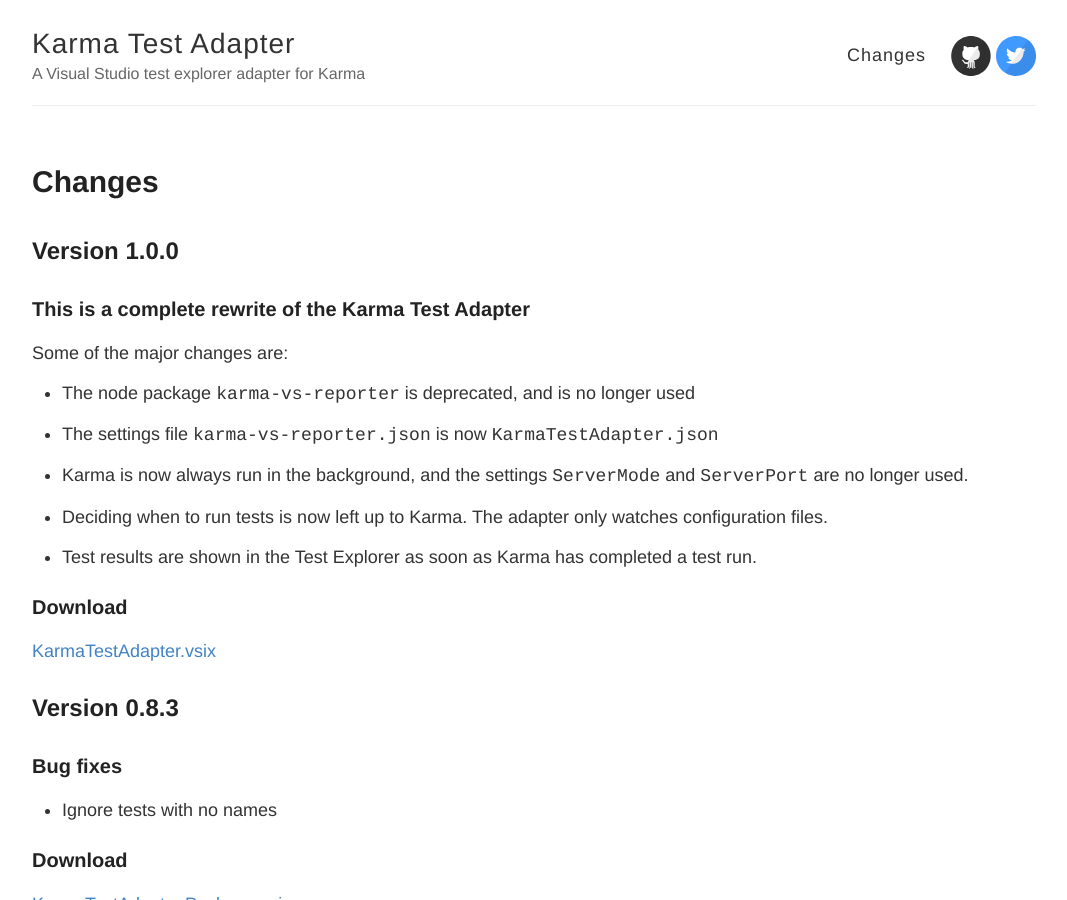
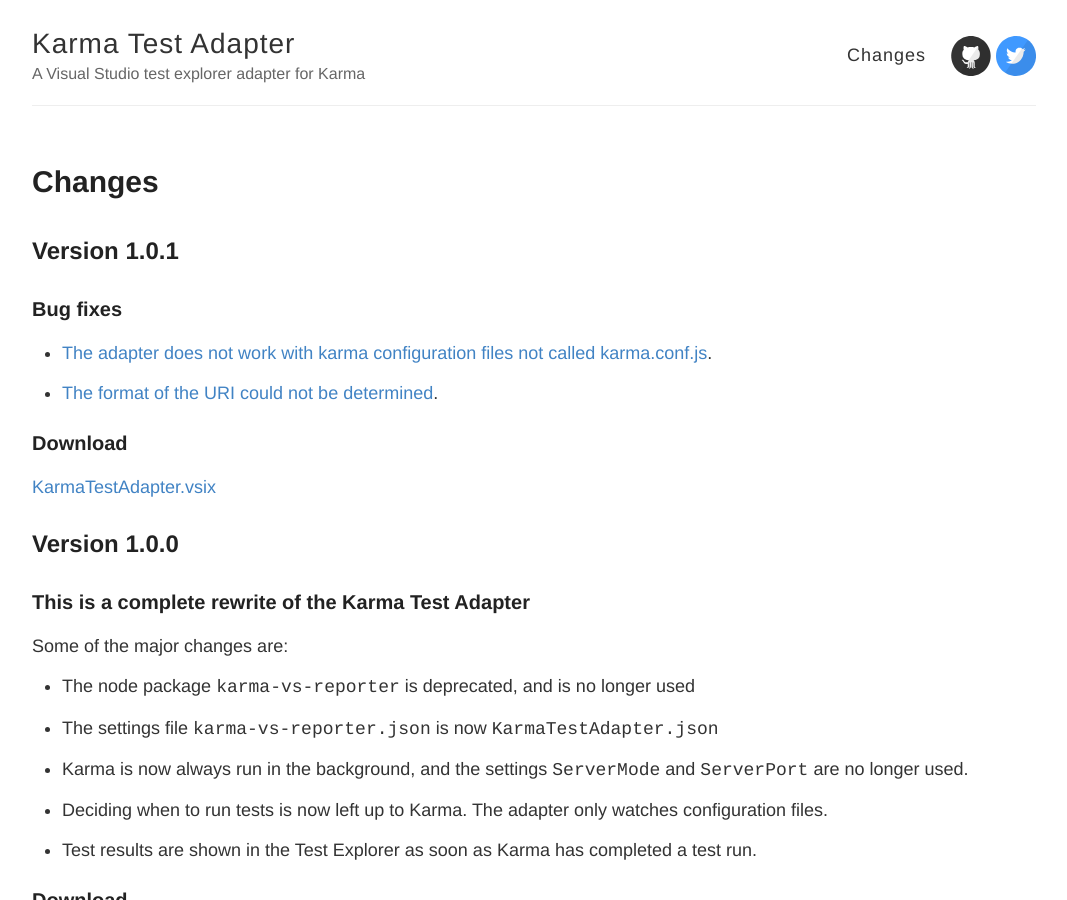
Before and after one commit to MortenHoustonLudvigsen/KarmaTestAdapter, a Jekyll site: the page built from Changes.md, in a window 1280 px wide and 900 px high. Shown: the whole window, without its empty margins (106-1173 px from the left). Built offline with Jekyll 4.4.1, drawn with Linux system fonts in a browser that asks for light colours; Markdown is read by kramdown in place of the engine named in the settings.

Commit message:
Update Changes.md

```diff
--- a/Changes.md
+++ b/Changes.md
@@ -3,6 +3,18 @@
 title: Changes
 permalink: /changes/
 ---
+
+## Version 1.0.1
+
+### Bug fixes
+
+* [The adapter does not work with karma configuration files not called karma.conf.js](https://github.com/MortenHoustonLudvigsen/KarmaTestAdapter/issues/15).
+
+* [The format of the URI could not be determined](https://github.com/MortenHoustonLudvigsen/KarmaTestAdapter/issues/13).
+
+### Download
+
+[KarmaTestAdapter.vsix](https://github.com/MortenHoustonLudvigsen/KarmaTestAdapter/releases/download/v1.0.1/KarmaTestAdapter.vsix)
 
 ## Version 1.0.0
 
```
